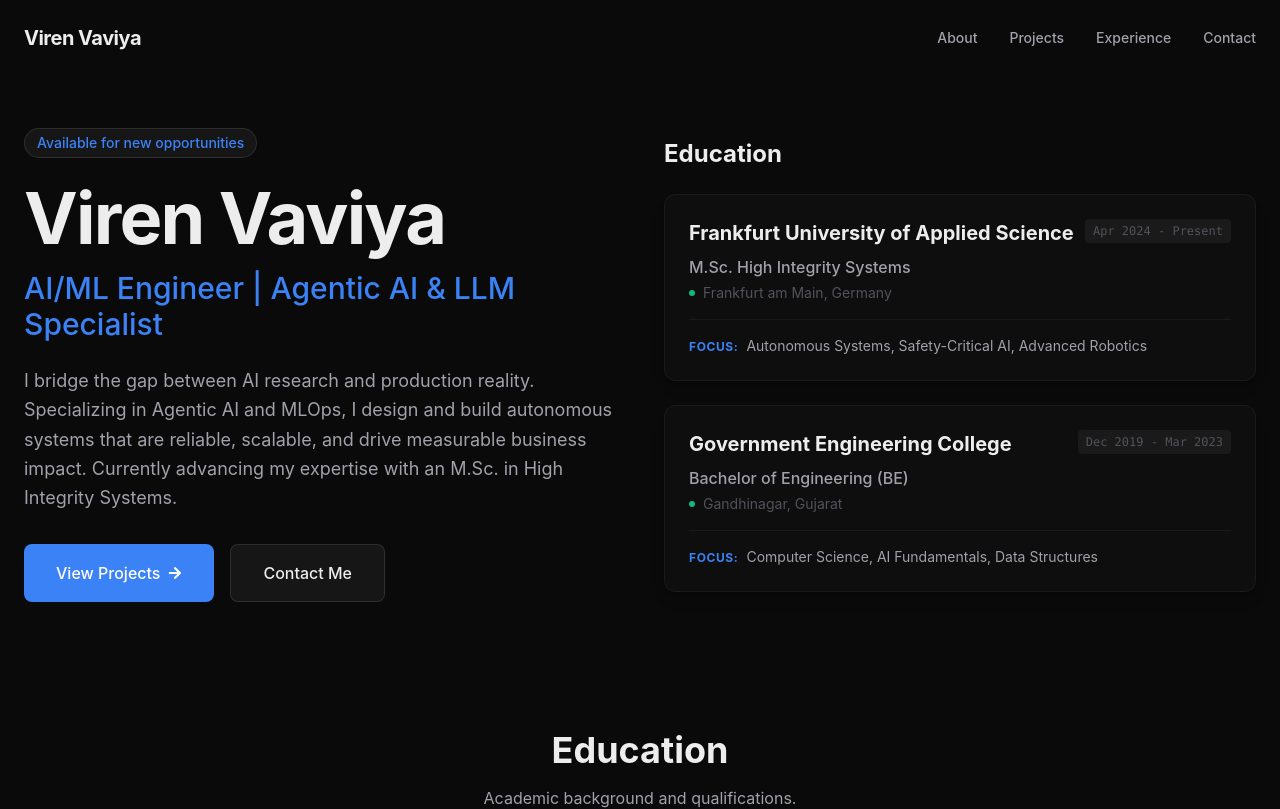
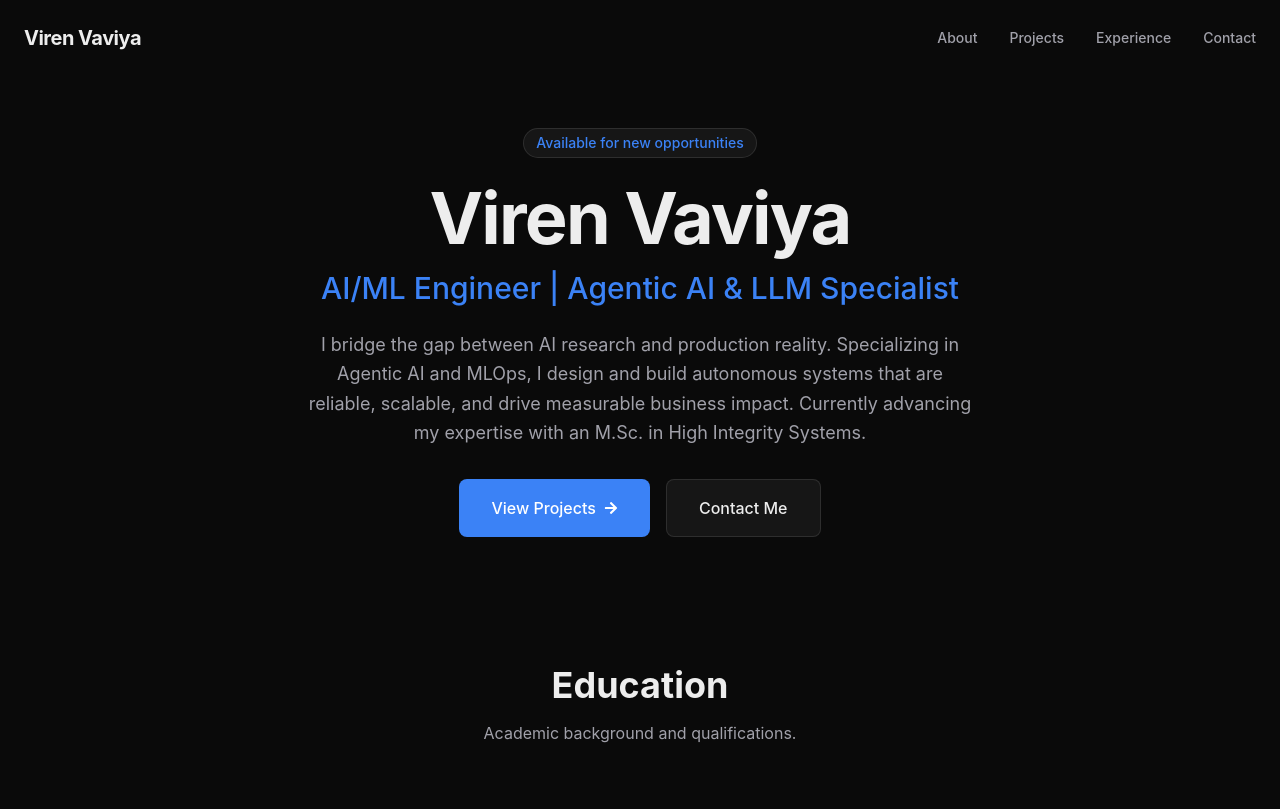
Before and after one commit to Vvren2022/portfolio_vren, a React (Vite) app: page / in a window 1280 px wide. Shown: the top 809 px of the page. Built offline with nearby package versions, Linux system fonts and the light colour scheme.

Commit message:
Fix: Remove duplicate Education from Hero and center content

```diff
--- a/src/components/Hero.jsx
+++ b/src/components/Hero.jsx
@@ -17,10 +17,9 @@ const Hero = () => {
                     initial={{ opacity: 0, y: 20 }}
                     animate={{ opacity: 1, y: 0 }}
                     transition={{ duration: 0.6 }}
-                    className="grid grid-cols-1 lg:grid-cols-2 gap-12 items-center text-left"
+                    className="flex flex-col items-center text-center max-w-4xl mx-auto"
                 >
-                    <div className="flex flex-col justify-center">
-                        <span className="inline-block py-1 px-3 rounded-full bg-white/5 border border-white/10 text-primary text-sm font-medium mb-6 w-fit">
+                    <span className="inline-block py-1 px-3 rounded-full bg-white/5 border border-white/10 text-primary text-sm font-medium mb-6">
                         Available for new opportunities
                     </span>
 
@@ -35,7 +34,7 @@ const Hero = () => {
                         {profile.bio}
                     </p>
 
-                        <div className="flex flex-col sm:flex-row gap-4">
+                    <div className="flex flex-col sm:flex-row gap-4 justify-center">
                         <a
                             href="#projects"
                             className="px-8 py-4 bg-primary hover:bg-blue-600 text-white rounded-lg font-medium transition-all transform hover:-translate-y-1 flex items-center justify-center gap-2"
@@ -49,30 +48,6 @@ const Hero = () => {
                             Contact Me
                         </a>
                     </div>
-                    </div>
-
-                    <div className="space-y-6">
-                        <h3 className="text-2xl font-bold text-text-primary mb-2 flex items-center gap-2">
-                            Education
-                        </h3>
-                        {profile.education.map((edu, index) => (
-                            <div key={index} className="group bg-surface/50 hover:bg-surface p-6 rounded-xl border border-white/5 hover:border-primary/50 transition-all duration-300 shadow-lg hover:shadow-primary/5 text-left">
-                                <div className="flex justify-between items-start mb-2">
-                                    <h4 className="text-xl font-bold text-text-primary group-hover:text-primary transition-colors">{edu.institution}</h4>
-                                    <span className="text-xs font-mono text-text-muted bg-white/5 px-2 py-1 rounded whitespace-nowrap ml-2">{edu.duration}</span>
-                                </div>
-                                <p className="text-text-secondary font-medium text-base mb-1">{edu.degree}</p>
-                                <p className="text-text-muted text-sm mb-4 flex items-center gap-2">
-                                    <span className="w-1.5 h-1.5 rounded-full bg-secondary"></span>
-                                    {edu.location}
-                                </p>
-                                <p className="text-text-secondary text-sm border-t border-white/5 pt-4 mt-2">
-                                    <span className="text-primary text-xs uppercase tracking-wider font-bold mr-2">Focus:</span>
-                                    {edu.focus}
-                                </p>
-                            </div>
-                        ))}
-                    </div>
                 </motion.div>
             </div>
         </section>
```
Lines whose indentation alone changed are shown as unchanged.
